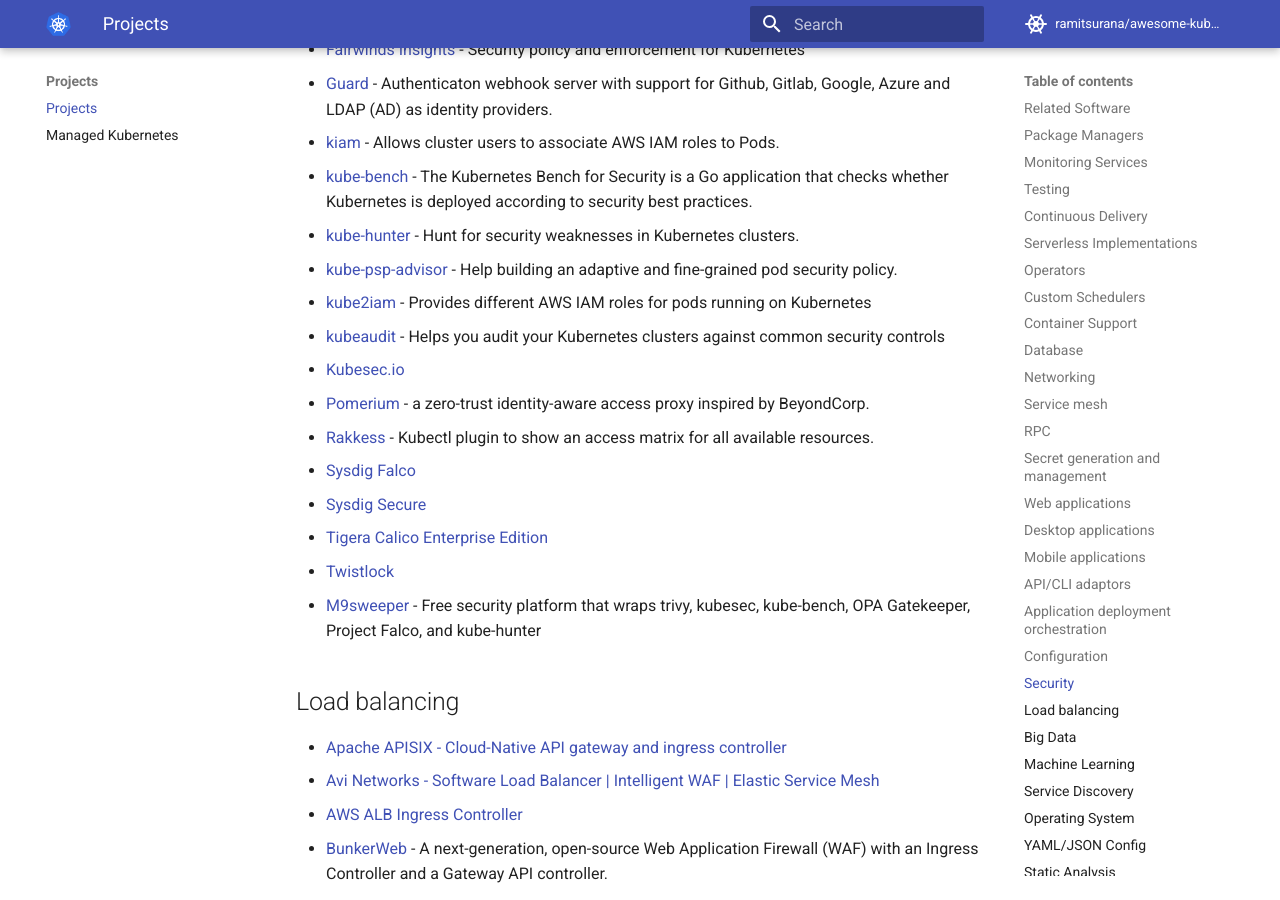
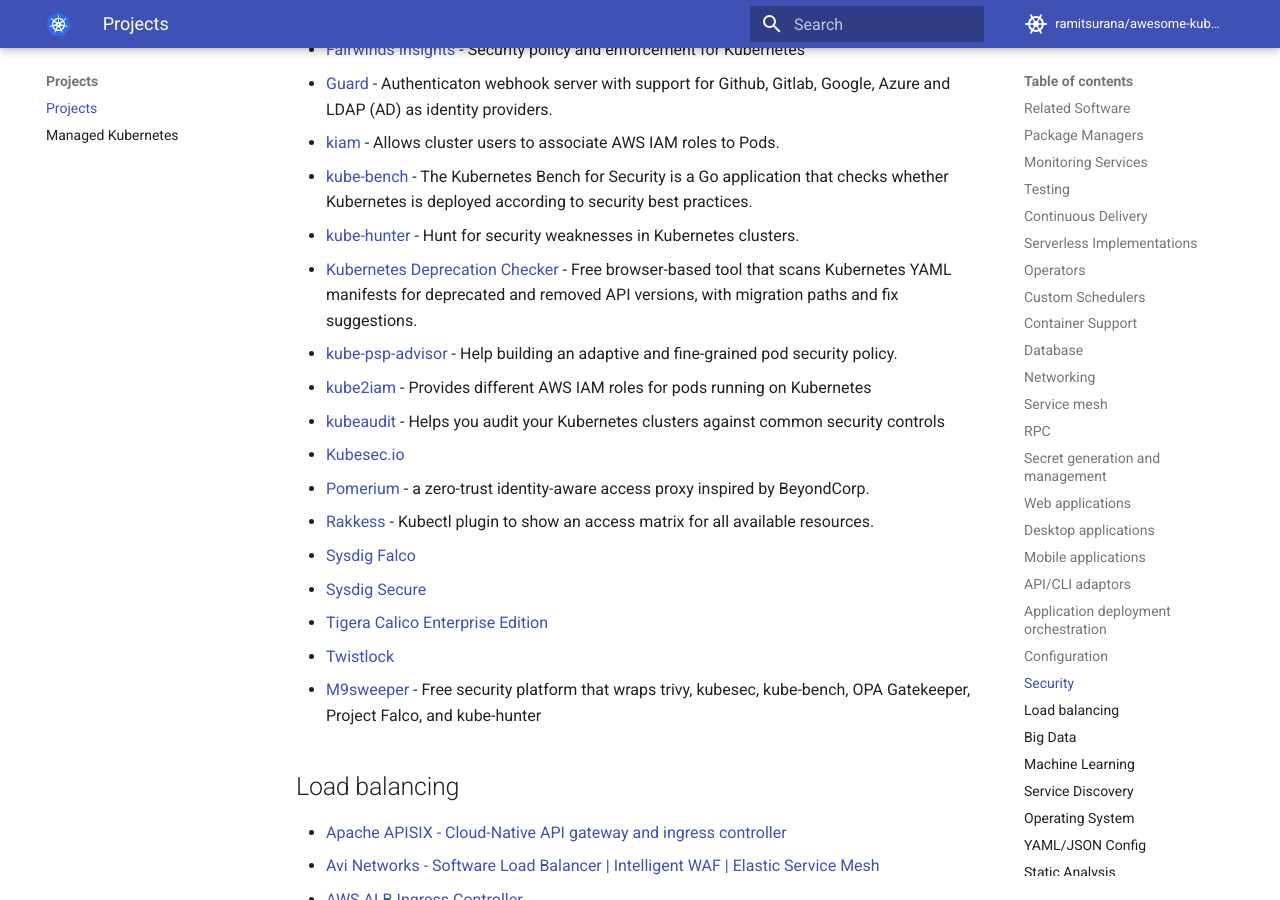
Before and after one commit to ramitsurana/awesome-kubernetes, an MkDocs documentation site: the page built from docs/projects/projects.md, in a window 1280 px wide and 900 px high, scrolled down 15900 px. Built offline with MkDocs 1.6.1 and Material for MkDocs 9.7.7, drawn with Linux system fonts in a browser that asks for light colours; comment, search, counter and statistics services are not loaded.

Commit message:
Add Kubernetes Deprecation Checker to Security section

```diff
--- a/docs/projects/projects.md
+++ b/docs/projects/projects.md
@@ -421,6 +421,7 @@ Projects
 * [kiam](https://github.com/uswitch/kiam) -  Allows cluster users to associate AWS IAM roles to Pods.
 * [kube-bench](https://github.com/aquasecurity/kube-bench) - The Kubernetes Bench for Security is a Go application that checks whether Kubernetes is deployed according to security best practices.
 * [kube-hunter](https://github.com/aquasecurity/kube-hunter) - Hunt for security weaknesses in Kubernetes clusters.
+* [Kubernetes Deprecation Checker](https://releaserun.com/tools/k8s-deprecation-checker/) - Free browser-based tool that scans Kubernetes YAML manifests for deprecated and removed API versions, with migration paths and fix suggestions.
 * [kube-psp-advisor](https://github.com/sysdiglabs/kube-psp-advisor) - Help building an adaptive and fine-grained pod security policy.
 * [kube2iam](https://github.com/jtblin/kube2iam) - Provides different AWS IAM roles for pods running on Kubernetes
 * [kubeaudit](https://github.com/Shopify/kubeaudit) - Helps you audit your Kubernetes clusters against common security controls
```
